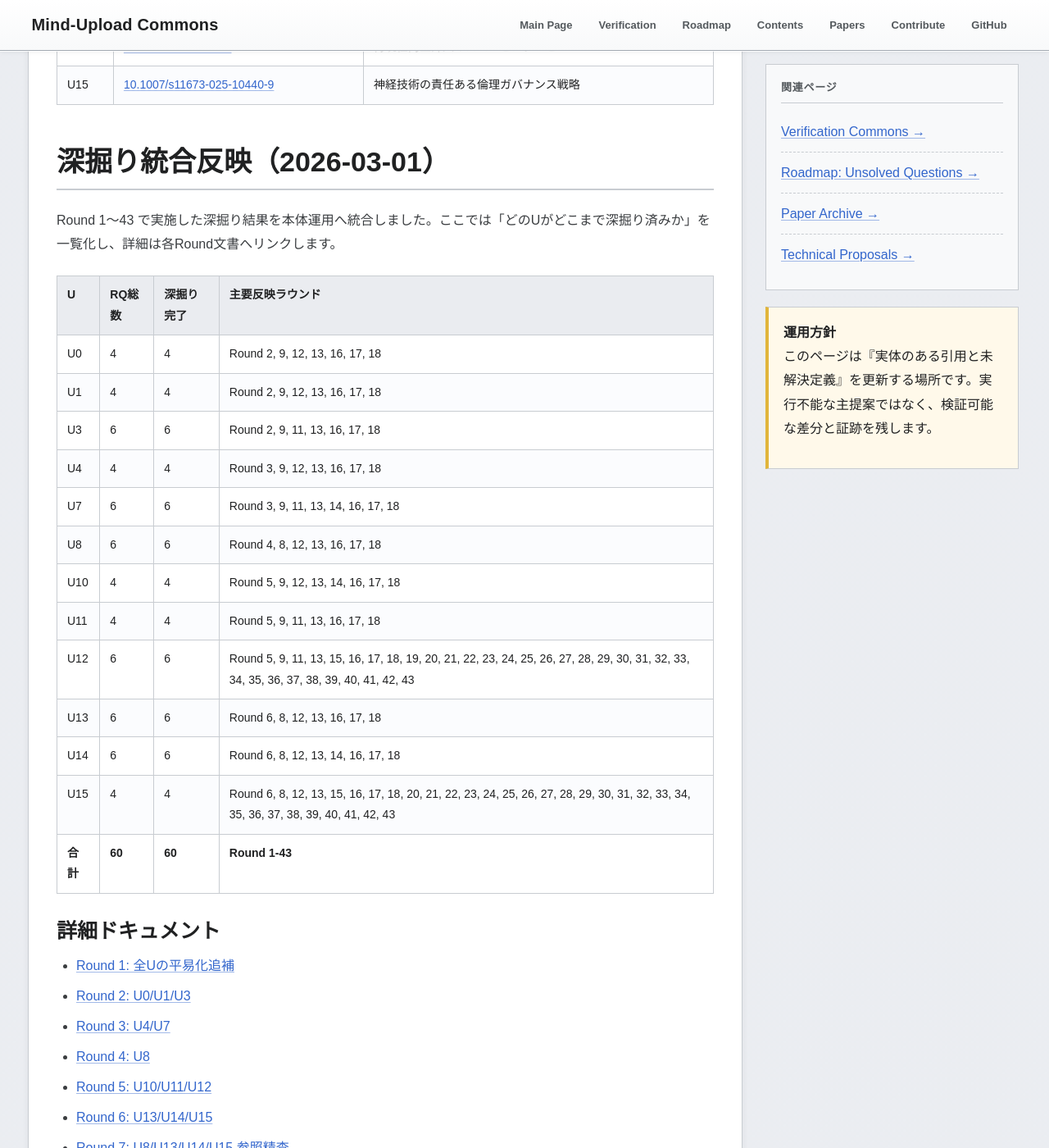
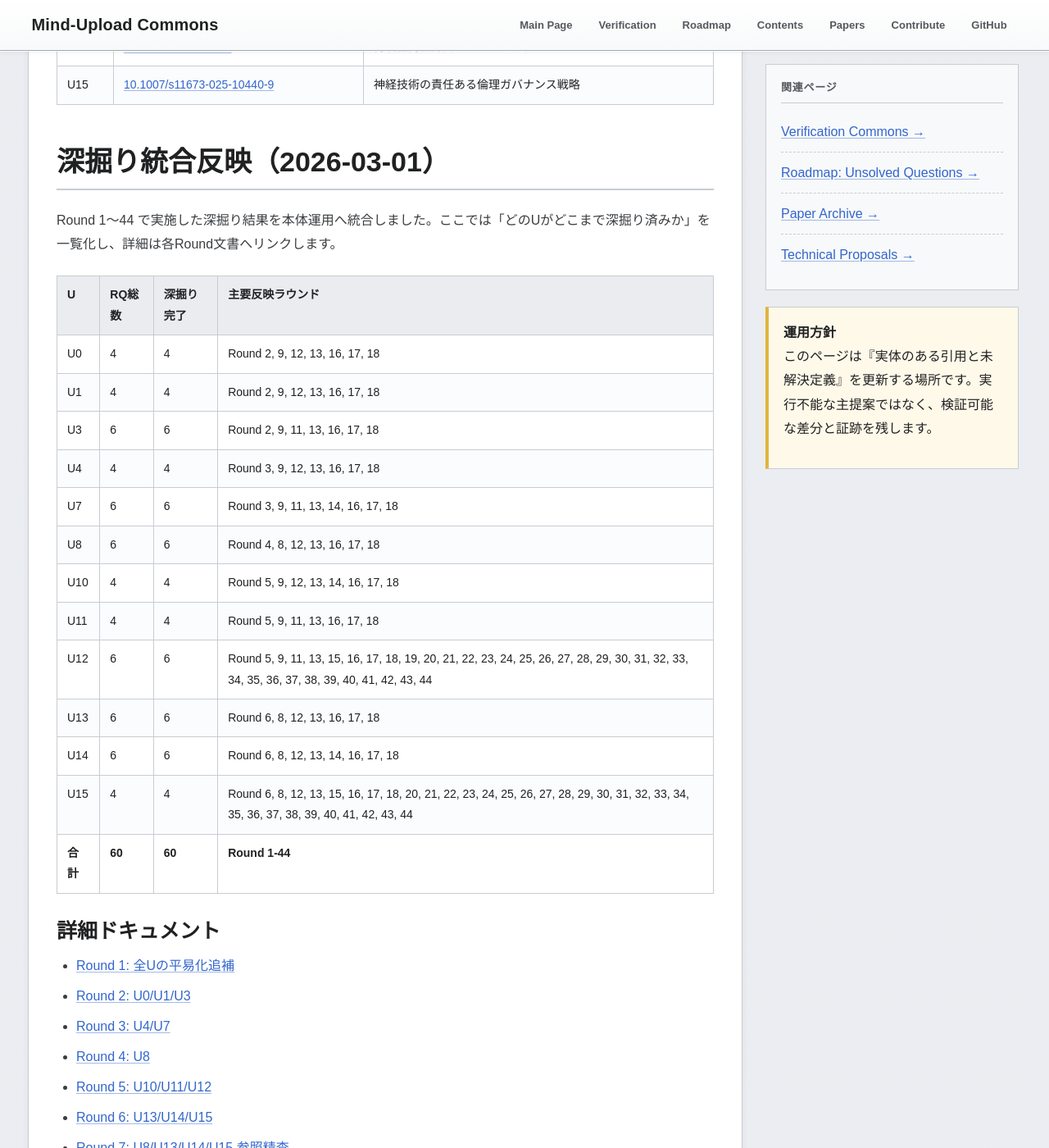
Before and after one commit to yasufumi-nakata/eegflow, a Jekyll site: the page built from research_harvest_50.md, in a window 1280 px wide and 1400 px high, scrolled down 6243 px. Shown: the whole window at 82% size. Built offline with Jekyll 4.4.1, drawn with Linux system fonts in a browser that asks for light colours; some of the changed text lies outside the part shown.

Commit message:
Add Round 44 high-lane second-pass checks and close candidate register

```diff
--- a/research_harvest_50.md
+++ b/research_harvest_50.md
@@ -156,7 +156,7 @@
 <section class="section" id="deepening-integration-20260301">
 <h2 class="section-title">深掘り統合反映（2026-03-01）</h2>
 <p>
-Round 1〜43 で実施した深掘り結果を本体運用へ統合しました。ここでは「どのUがどこまで深掘り済みか」を一覧化し、詳細は各Round文書へリンクします。
+Round 1〜44 で実施した深掘り結果を本体運用へ統合しました。ここでは「どのUがどこまで深掘り済みか」を一覧化し、詳細は各Round文書へリンクします。
 </p>
 <table class="data-table">
 <thead><tr><th>U</th><th>RQ総数</th><th>深掘り完了</th><th>主要反映ラウンド</th></tr></thead><tbody>
@@ -168,11 +168,11 @@
 <tr><td>U8</td><td>6</td><td>6</td><td>Round 4, 8, 12, 13, 16, 17, 18</td></tr>
 <tr><td>U10</td><td>4</td><td>4</td><td>Round 5, 9, 12, 13, 14, 16, 17, 18</td></tr>
 <tr><td>U11</td><td>4</td><td>4</td><td>Round 5, 9, 11, 13, 16, 17, 18</td></tr>
-<tr><td>U12</td><td>6</td><td>6</td><td>Round 5, 9, 11, 13, 15, 16, 17, 18, 19, 20, 21, 22, 23, 24, 25, 26, 27, 28, 29, 30, 31, 32, 33, 34, 35, 36, 37, 38, 39, 40, 41, 42, 43</td></tr>
+<tr><td>U12</td><td>6</td><td>6</td><td>Round 5, 9, 11, 13, 15, 16, 17, 18, 19, 20, 21, 22, 23, 24, 25, 26, 27, 28, 29, 30, 31, 32, 33, 34, 35, 36, 37, 38, 39, 40, 41, 42, 43, 44</td></tr>
 <tr><td>U13</td><td>6</td><td>6</td><td>Round 6, 8, 12, 13, 16, 17, 18</td></tr>
 <tr><td>U14</td><td>6</td><td>6</td><td>Round 6, 8, 12, 13, 14, 16, 17, 18</td></tr>
-<tr><td>U15</td><td>4</td><td>4</td><td>Round 6, 8, 12, 13, 15, 16, 17, 18, 20, 21, 22, 23, 24, 25, 26, 27, 28, 29, 30, 31, 32, 33, 34, 35, 36, 37, 38, 39, 40, 41, 42, 43</td></tr>
-<tr><td><strong>合計</strong></td><td><strong>60</strong></td><td><strong>60</strong></td><td><strong>Round 1-43</strong></td></tr>
+<tr><td>U15</td><td>4</td><td>4</td><td>Round 6, 8, 12, 13, 15, 16, 17, 18, 20, 21, 22, 23, 24, 25, 26, 27, 28, 29, 30, 31, 32, 33, 34, 35, 36, 37, 38, 39, 40, 41, 42, 43, 44</td></tr>
+<tr><td><strong>合計</strong></td><td><strong>60</strong></td><td><strong>60</strong></td><td><strong>Round 1-44</strong></td></tr>
 </tbody></table>
 
 <h3>詳細ドキュメント</h3>
@@ -220,6 +220,7 @@
 <li><a href="research_deepening_round41_2026-03-01.html">Round 41: ハンドオフ完了証跡と未解決キュー管理の固定</a></li>
 <li><a href="research_deepening_round42_2026-03-01.html">Round 42: 未解決キュー解消経路と追加証跡依頼ボードの固定</a></li>
 <li><a href="research_deepening_round43_2026-03-01.html">Round 43: 受入条件ゲート判定ログと状態遷移台帳の固定</a></li>
+<li><a href="research_deepening_round44_2026-03-01.html">Round 44: highレーン2回目判定とクローズ候補登録の固定</a></li>
 </ul>
 
 <h3>整合性監査（証跡）</h3>
@@ -477,6 +478,12 @@
 Round 43 の受入条件ゲート判定ログと状態遷移台帳の固定は
 <a href="automation/rq_regulation_acceptance_gate_check_round43_2026-03-01.csv" target="_blank">rq_regulation_acceptance_gate_check_round43_2026-03-01.csv</a>（問い別受入条件ゲート判定）と
 <a href="automation/rq_regulation_state_transition_ledger_round43_2026-03-01.csv" target="_blank">rq_regulation_state_transition_ledger_round43_2026-03-01.csv</a>（問い別状態遷移台帳）
+に記録しています。
+</p>
+<p class="small">
+Round 44 のhighレーン2回目判定とクローズ候補登録の固定は
+<a href="automation/rq_regulation_high_lane_second_pass_round44_2026-03-01.csv" target="_blank">rq_regulation_high_lane_second_pass_round44_2026-03-01.csv</a>（問い別2回目判定ログ）と
+<a href="automation/rq_regulation_close_candidate_register_round44_2026-03-01.csv" target="_blank">rq_regulation_close_candidate_register_round44_2026-03-01.csv</a>（問い別クローズ候補登録）
 に記録しています。
 </p>
 </section>
```
Also changed, not shown: automation/rq_regulation_close_candidate_register_round44_2026-03-01.csv (added, +11 -0 lines), automation/rq_regulation_high_lane_second_pass_round44_2026-03-01.csv (added, +11 -0 lines), research_deepening_continue_guide_2026-03-01.md (+6 -2 lines), research_deepening_round44_2026-03-01.md (added, +64 -0 lines).
